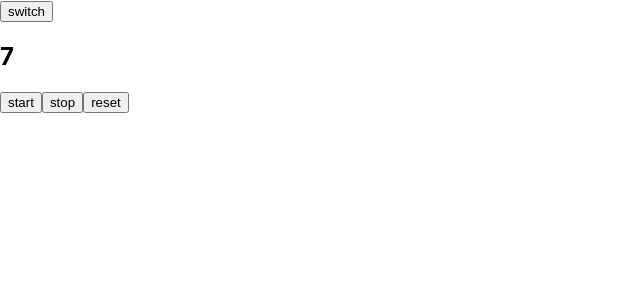
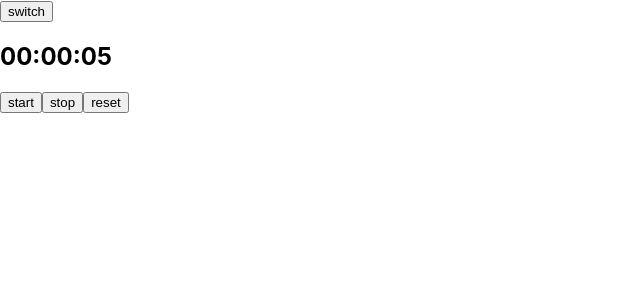
Before and after one commit to morghull/fm-react-app, a React (Create React App) app: page / in a window 1280 px wide. Shown: the top 300 px of the page, without its empty margins (0-640 px from the left). Built offline with nearby package versions, Linux system fonts and the light colour scheme.

Commit message:
change type of counter from number to date

```diff
--- a/src/components/StopWatch/index.jsx
+++ b/src/components/StopWatch/index.jsx
@@ -3,11 +3,21 @@
 class StopWatch extends Component {
   constructor(props) {
     super(props);
-    this.state = { count: 0 };
+    this.state = {
+      time: new Date(0, 0, 0, 0, 0, 0, 0),
+    };
     this.intervalId = null;
   }
-  tick = () => this.setState({ count: this.state.count + 1 });
-
+  tick = () => {
+    //const { time } = this.state;
+    //const newTime = new Date(time.getTime() + 1000);
+    //this.setState({ time: newTime });
+    this.setState((state, props) => {
+      const { time } = state;
+      const newTime = new Date(time.getTime() + 1000);
+      return { time: newTime };
+    });
+  };
   start = () => {
     if (!this.intervalId)
       this.intervalId = setInterval(this.tick, 1000);
@@ -18,7 +28,7 @@
   };
   reset = () => {
     this.stop();
-    this.setState({ count: 0 });
+    this.setState({ time: 0 });
   };
   componentDidMount() {
     this.start();
@@ -29,10 +39,10 @@
     this.intervalId = null;
   }
   render() {
-    const { count } = this.state;
+    const { time } = this.state;
     return (
       <article>
-        <h2>{count}</h2>
+        <h2>{time.toLocaleTimeString('en-GB')}</h2>
         <button onClick={this.start}>start</button>
         <button onClick={this.stop}>stop</button>
         <button onClick={this.reset}>reset</button>
```
